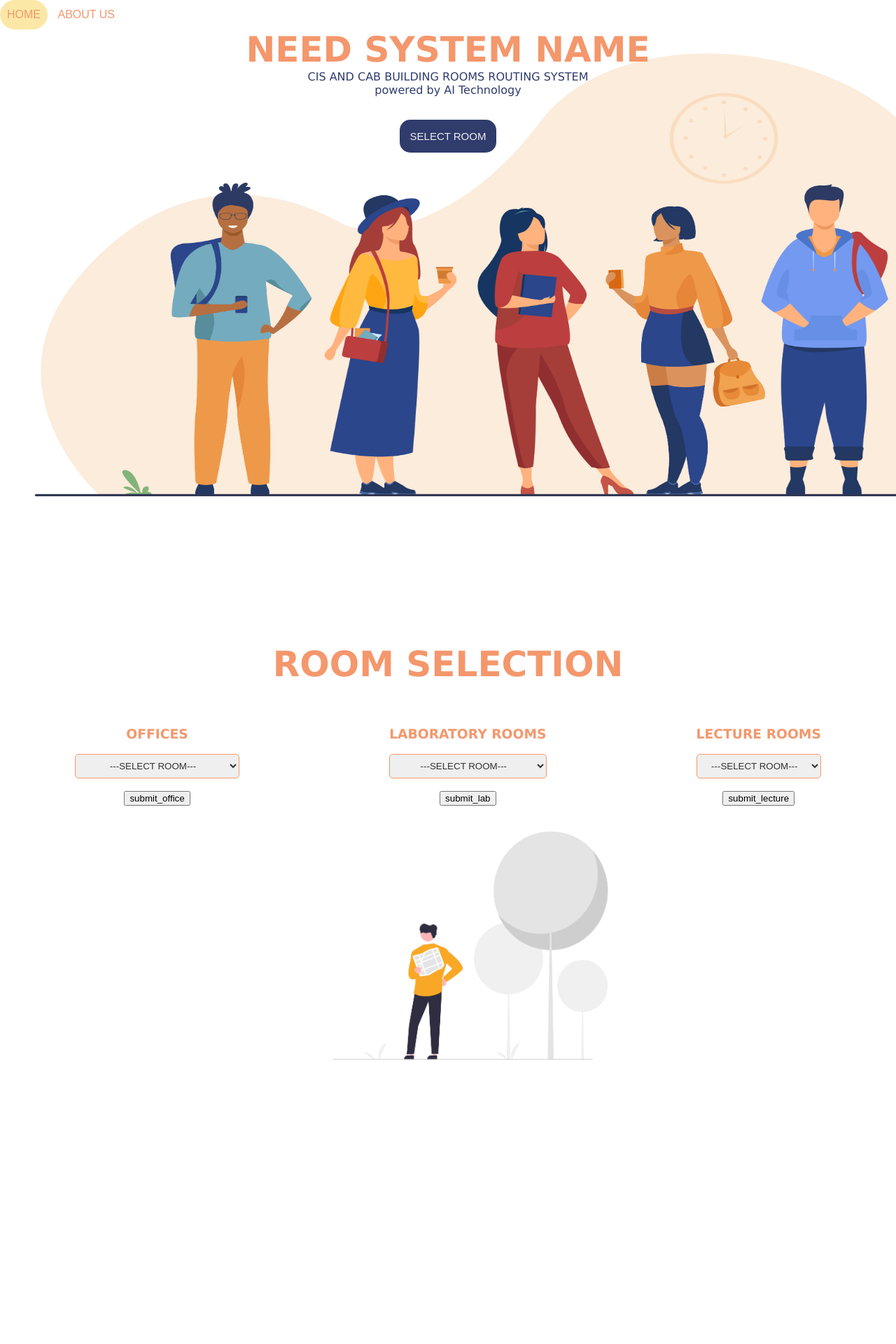
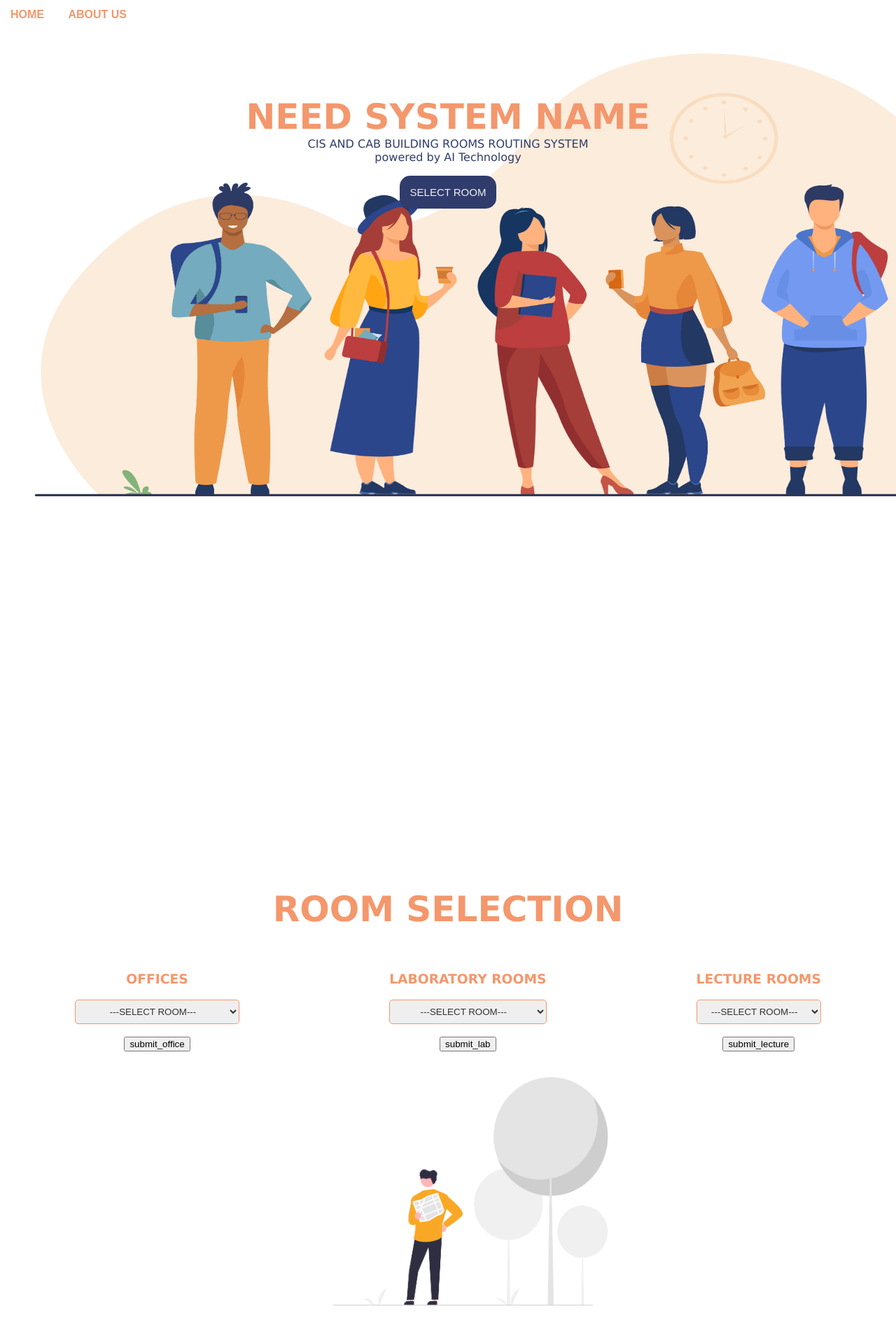
Before and after one commit to zjsan/Capstone-Project, a Flask app: page / in a window 1280 px wide. Shown: the top 1920 px of the page at 70% size. Run offline with Flask 3, Linux system fonts and the light colour scheme; parts of the project's set-up code (start-up, migrations or seed data) failed here and were passed over.

Commit message:
Update style.css

```diff
--- a/static/css/style.css
+++ b/static/css/style.css
@@ -1,5 +1,8 @@
-
+html{
+    box-sizing: border-box;
+}
 body{
+    box-sizing: border-box;
     background-color:#fff   ;
     background-image: url("Assets/bg1.jpg");
     background-size: 1530px 800px;
@@ -12,15 +15,60 @@ body{
 
 }
 
+header{
+    top: 0;
+    position: fixed;
+    width: 100%;
+    height: 65px;
+    display: flex;
+    justify-content: space-between;
+    align-items: center;
+    padding: 0px 10px;
+    background-color:#fcfcfa;
+}
+#nav{
+    margin-top: 0px;
+    margin-bottom: 0px;
+    width: 100%;
+}
+
+ul{
+    margin: 0px;
+    padding: 0px;
+    overflow: hidden;
+}
+li{
+    list-style-type: none;
+    display: inline-block;
+    padding: 0px 5px;
+}
+li a{
+    margin-left: 0px;
+    font-weight: bold;
+    display: block;
+    color: #f4976c;
+    padding: 12px 10px;
+    text-decoration: none;
+    text-align: center;
+}
+li a:hover:not(.active)
+{
+    background-color: #fbe8a6;
+    border-radius: 50px;
+}
+.active
+{
+    background-color: #303c6c;
+}
 #landing{
-    margin-top:1rem;
+    top:10rem;
     margin-left:0px;
     margin-right:0px;
-    margin-bottom:50px;
+    margin-bottom:10rem;
 }
 
 #landingtext{
-    margin-top: 2rem;
+    margin-top: 6rem;
     margin-bottom:1px;
     max-height: 100%;
     width: 100%;
@@ -52,40 +100,6 @@ h3{
 p{
     color:#303c6c;
     font-family: 'Lucida Sans', 'Lucida Sans Regular', 'Lucida Grande', 'Lucida Sans Unicode', Geneva, Verdana, sans-serif;
-}
-
-#nav{
-    margin-bottom: 0px;
-    position: fixed;
-    top: 0px;
-    width: 100%;
-}
-
-ul{
-    margin: 0px;
-    padding: 0px;
-    overflow: hidden;
-}
-li{
-    list-style-type: none;
-    display: inline-block;
-}
-li a{
-    margin-left: 0px;
-    display: block;
-    color: #f4976c;
-    padding: 12px 10px;
-    text-decoration: none;
-    text-align: center;
-}
-li a:hover:not(.active)
-{
-    background-color: #fbe8a6;
-    border-radius: 50px;
-}
-.active
-{
-    background-color: #303c6c;
 }
 .flex-container{
     display: flex;
@@ -130,7 +144,7 @@ li a:hover:not(.active)
     display: inline-block;
     position: relative;
     margin: 10px 5px;
-    margin-top: 2rem;
+    margin-top: 1rem;
     font-size: 15px;
 }
 #roomButton >a:hover
@@ -151,11 +165,11 @@ li a:hover:not(.active)
 }
 #selectroom
 {
-    margin-top: 30rem;
+    margin-top: 40rem;
 }
 #aboutus
 {
-    margin-top: 30rem;
+    margin-top: 40rem;
 }
 #devs{
     margin-top: 15rem;
```
